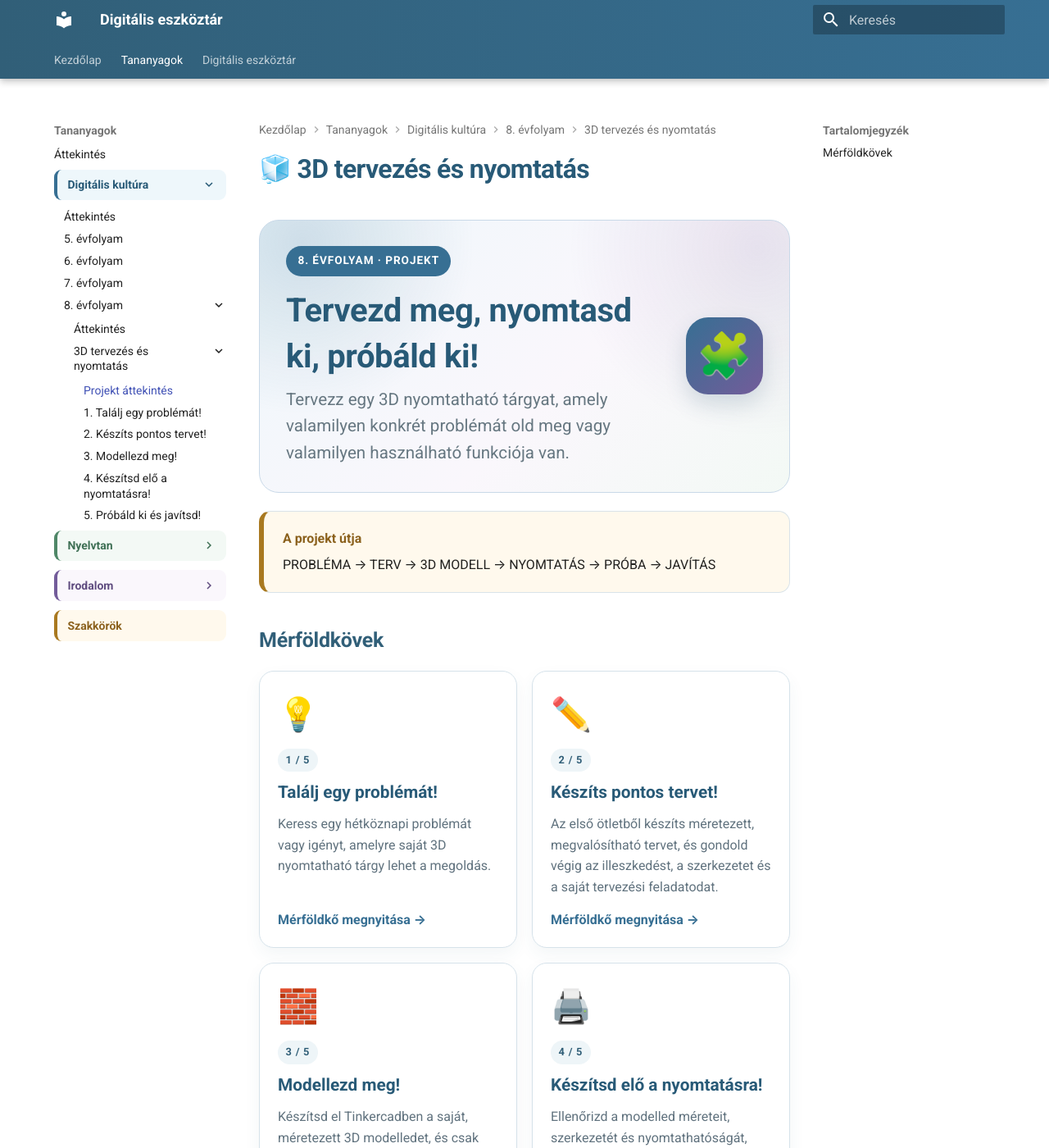
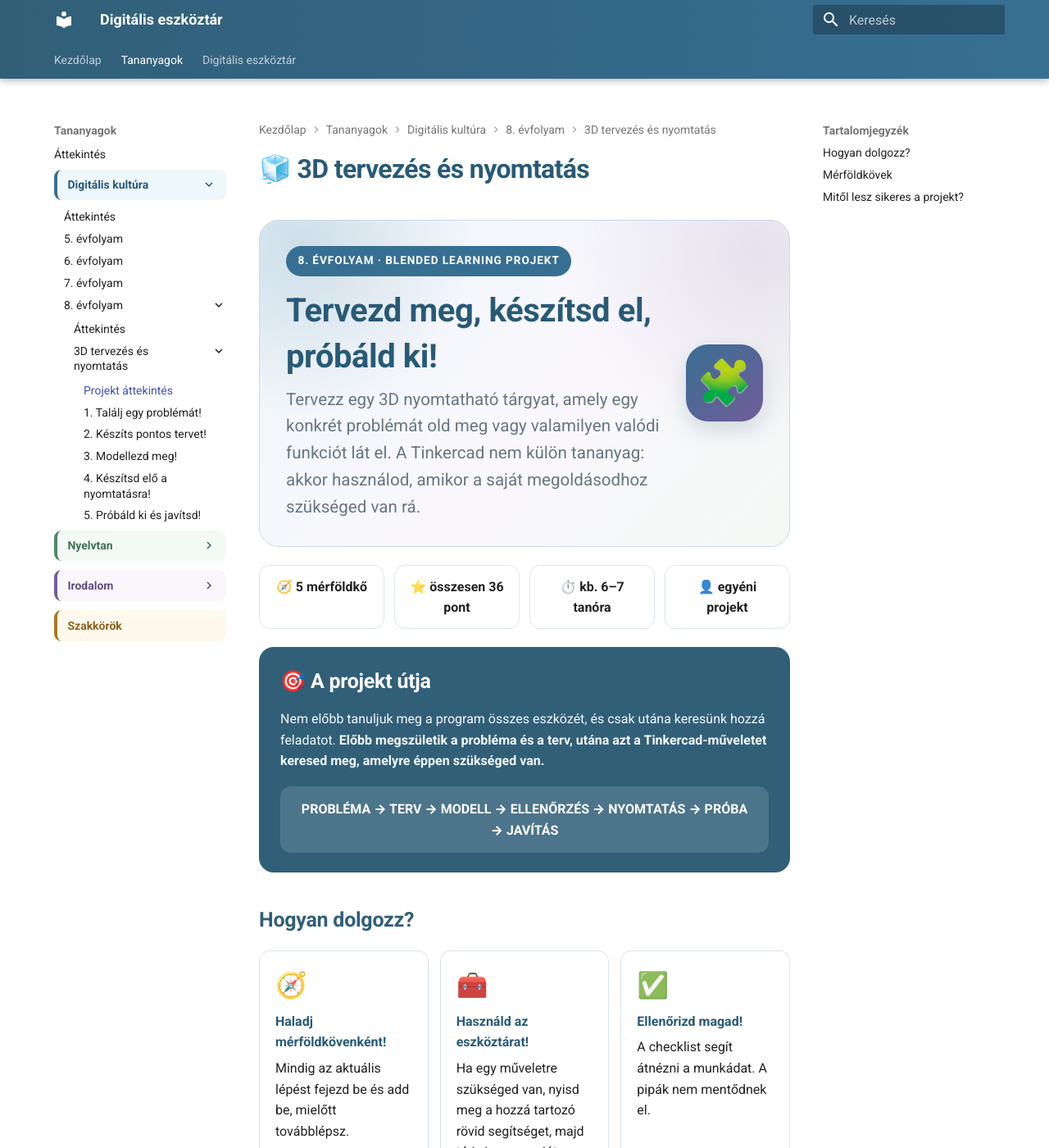
Before and after one commit to bsuszter/digitalis-eszkoztar, an MkDocs documentation site: the page built from docs/tananyagok/digitalis-kultura/8-evfolyam/3d-tervezes/index.md, in a window 1280 px wide and 1400 px high. Shown: the whole window at 82% size. Built offline with MkDocs 1.6.1 and Material for MkDocs 9.7.7, drawn with Linux system fonts in a browser that asks for light colours; some of the changed text lies outside the part shown.

Commit message:
Refresh grade 8 3D project overview for blended learning

```diff
--- a/docs/tananyagok/digitalis-kultura/8-evfolyam/3d-tervezes/index.md
+++ b/docs/tananyagok/digitalis-kultura/8-evfolyam/3d-tervezes/index.md
@@ -2,16 +2,38 @@
 
 <div class="project-hero">
   <div>
-    <span class="project-kicker">8. ÉVFOLYAM · PROJEKT</span>
-    <h2>Tervezd meg, nyomtasd ki, próbáld ki!</h2>
-    <p>Tervezz egy 3D nyomtatható tárgyat, amely valamilyen konkrét problémát old meg vagy valamilyen használható funkciója van.</p>
+    <span class="project-kicker">8. ÉVFOLYAM · BLENDED LEARNING PROJEKT</span>
+    <h2>Tervezd meg, készítsd el, próbáld ki!</h2>
+    <p>Tervezz egy 3D nyomtatható tárgyat, amely egy konkrét problémát old meg vagy valamilyen valódi funkciót lát el. A Tinkercad nem külön tananyag: akkor használod, amikor a saját megoldásodhoz szükséged van rá.</p>
   </div>
   <div class="project-hero__icon">🧩</div>
 </div>
 
+<div class="project-meta">
+  <span>🧭 5 mérföldkő</span>
+  <span>⭐ összesen 36 pont</span>
+  <span>⏱️ kb. 6–7 tanóra</span>
+  <span>👤 egyéni projekt</span>
+</div>
+
+<div class="project-highlight project-highlight--blue">
+  <h2>🎯 A projekt útja</h2>
+  <p>Nem előbb tanuljuk meg a program összes eszközét, és csak utána keresünk hozzá feladatot. <strong>Előbb megszületik a probléma és a terv, utána azt a Tinkercad-műveletet keresed meg, amelyre éppen szükséged van.</strong></p>
+  <div class="project-flow">PROBLÉMA → TERV → MODELL → ELLENŐRZÉS → NYOMTATÁS → PRÓBA → JAVÍTÁS</div>
+</div>
+
+## Hogyan dolgozz?
+
+<div class="mini-grid">
+  <div class="mini-card"><span class="mini-icon">🧭</span><strong>Haladj mérföldkövenként!</strong><span>Mindig az aktuális lépést fejezd be és add be, mielőtt továbblépsz.</span></div>
+  <div class="mini-card"><span class="mini-icon">🧰</span><strong>Használd az eszköztárat!</strong><span>Ha egy műveletre szükséged van, nyisd meg a hozzá tartozó rövid segítséget, majd térj vissza a saját munkádhoz.</span></div>
+  <div class="mini-card"><span class="mini-icon">✅</span><strong>Ellenőrizd magad!</strong><span>A checklist segít átnézni a munkádat. A pipák nem mentődnek el.</span></div>
+  <div class="mini-card"><span class="mini-icon">📤</span><strong>Add be a kért eredményt!</strong><span>Minden mérföldkő végén pontosan látod, mit kell beadnod a kurzusban.</span></div>
+</div>
+
 <div class="quick-note">
-  <strong>A projekt útja</strong>
-  <span>PROBLÉMA → TERV → 3D MODELL → NYOMTATÁS → PRÓBA → JAVÍTÁS</span>
+  <strong>Ha elakadsz a Tinkercadben</strong>
+  <span>Nem kell fejből tudnod mindent. Nyisd meg a <a href="../../../../eszkoztar/tinkercad/" target="_blank" rel="noopener"><strong>Tinkercad Digitális eszköztárat</strong></a>, keresd ki a szükséges műveletet, majd folytasd a saját modelledet!</span>
 </div>
 
 ## Mérföldkövek
@@ -19,7 +41,7 @@
 <div class="tool-grid">
   <a class="tool-card" href="01-talalj-egy-problemat/">
     <span class="tool-icon">💡</span>
-    <span class="tool-tag">1 / 5</span>
+    <span class="tool-tag">1 / 5 · ⭐ 5</span>
     <strong>Találj egy problémát!</strong>
     <span>Keress egy hétköznapi problémát vagy igényt, amelyre saját 3D nyomtatható tárgy lehet a megoldás.</span>
     <span class="tool-link">Mérföldkő megnyitása →</span>
@@ -27,7 +49,7 @@
 
   <a class="tool-card" href="02-keszits-pontos-tervet/">
     <span class="tool-icon">✏️</span>
-    <span class="tool-tag">2 / 5</span>
+    <span class="tool-tag">2 / 5 · ⭐ 6</span>
     <strong>Készíts pontos tervet!</strong>
     <span>Az első ötletből készíts méretezett, megvalósítható tervet, és gondold végig az illeszkedést, a szerkezetet és a saját tervezési feladatodat.</span>
     <span class="tool-link">Mérföldkő megnyitása →</span>
@@ -35,7 +57,7 @@
 
   <a class="tool-card" href="03-modellezd-meg/">
     <span class="tool-icon">🧱</span>
-    <span class="tool-tag">3 / 5</span>
+    <span class="tool-tag">3 / 5 · ⭐ 10</span>
     <strong>Modellezd meg!</strong>
     <span>Készítsd el Tinkercadben a saját, méretezett 3D modelledet, és csak azokat az eszközöket használd, amelyekre a saját megoldásodhoz szükséged van.</span>
     <span class="tool-link">Mérföldkő megnyitása →</span>
@@ -43,22 +65,37 @@
 
   <a class="tool-card" href="04-keszitsd-elo-a-nyomtatasra/">
     <span class="tool-icon">🖨️</span>
-    <span class="tool-tag">4 / 5</span>
+    <span class="tool-tag">4 / 5 · ⭐ 7</span>
     <strong>Készítsd elő a nyomtatásra!</strong>
-    <span>Ellenőrizd a modelled méreteit, szerkezetét és nyomtathatóságát, majd készítsd el a nyomtatásra szánt STL fájlt.</span>
+    <span>Ellenőrizd a modelled méreteit, szerkezetét és nyomtathatóságát, javítsd, ha szükséges, majd készítsd el az STL-fájlt.</span>
     <span class="tool-link">Mérföldkő megnyitása →</span>
   </a>
 
   <a class="tool-card" href="05-probald-ki-es-javitsd/">
     <span class="tool-icon">🧪</span>
-    <span class="tool-tag">5 / 5</span>
+    <span class="tool-tag">5 / 5 · ⭐ 8</span>
     <strong>Próbáld ki és javítsd!</strong>
     <span>Próbáld ki a kinyomtatott tárgyat valódi használat közben, értékeld a működését, és ha szükséges, javítsd a tervet.</span>
     <span class="tool-link">Mérföldkő megnyitása →</span>
   </a>
 </div>
 
+## Mitől lesz sikeres a projekt?
+
+<div class="idea-grid">
+  <div class="idea-card">🎯 <strong>Valódi funkció</strong><span>A tárgy egy megfogalmazott problémára vagy igényre válaszol.</span></div>
+  <div class="idea-card">📐 <strong>Pontos tervezés</strong><span>A fontos méreteket nem szemre, hanem tudatosan határozod meg.</span></div>
+  <div class="idea-card">🧠 <strong>Saját megoldás</strong><span>Kész elemet használhatsz, de a funkcionális megoldásban legyen saját tervezési teljesítményed.</span></div>
+  <div class="idea-card">🔧 <strong>Javítás</strong><span>A teszt eredménye alapján változtathatsz. A módosítás a tervezési folyamat része.</span></div>
+</div>
+
+<div class="project-panel project-panel--gold">
+  <h2>🧠 Alapszabály</h2>
+  <div class="project-rule">Kész elemet használhatsz. Kész megoldást nem adhatsz be.</div>
+  <p>Nem a látványosságot, a gyorsaságot vagy a felhasznált eszközök számát értékeljük. Egy egyszerű, pontos és jól működő megoldás teljes értékű.</p>
+</div>
+
 <div class="section-lead">
-  <strong>A teljes projekt útvonala elkészült.</strong>
-  <span>Az ötlettől a nyomtatott tárgy kipróbálásáig és szükség szerinti javításáig mind az öt mérföldkő elérhető.</span>
+  <strong>Kezdd az első mérföldkővel!</strong>
+  <span>A projekt végére az ötletből nemcsak képernyőn létező modell, hanem kipróbált fizikai tárgy és dokumentált tervezési tapasztalat lesz.</span>
 </div>
```
